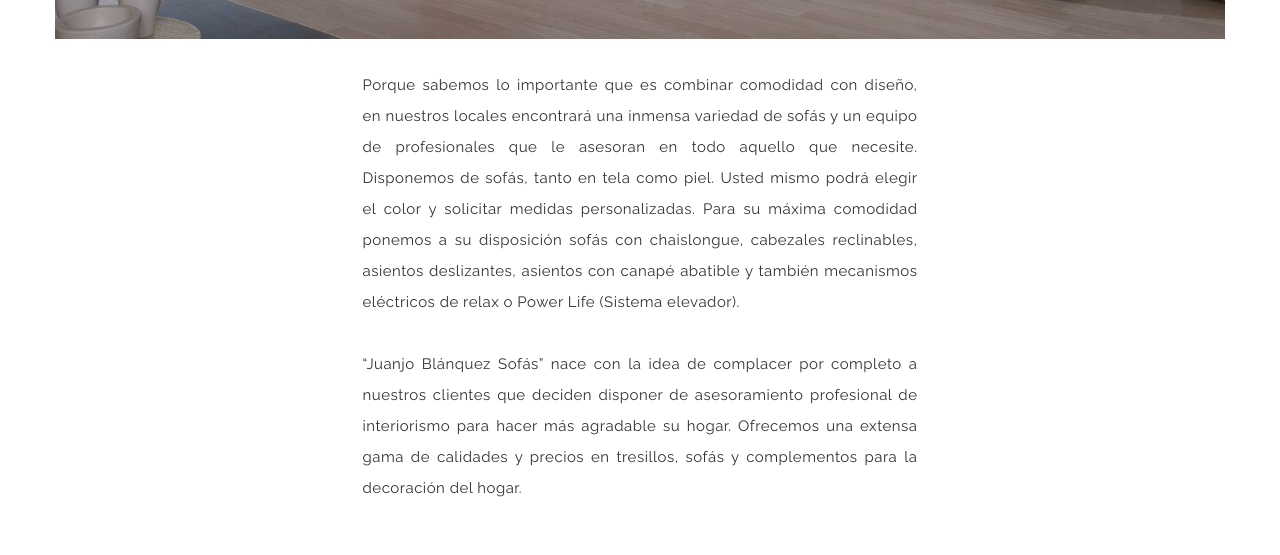
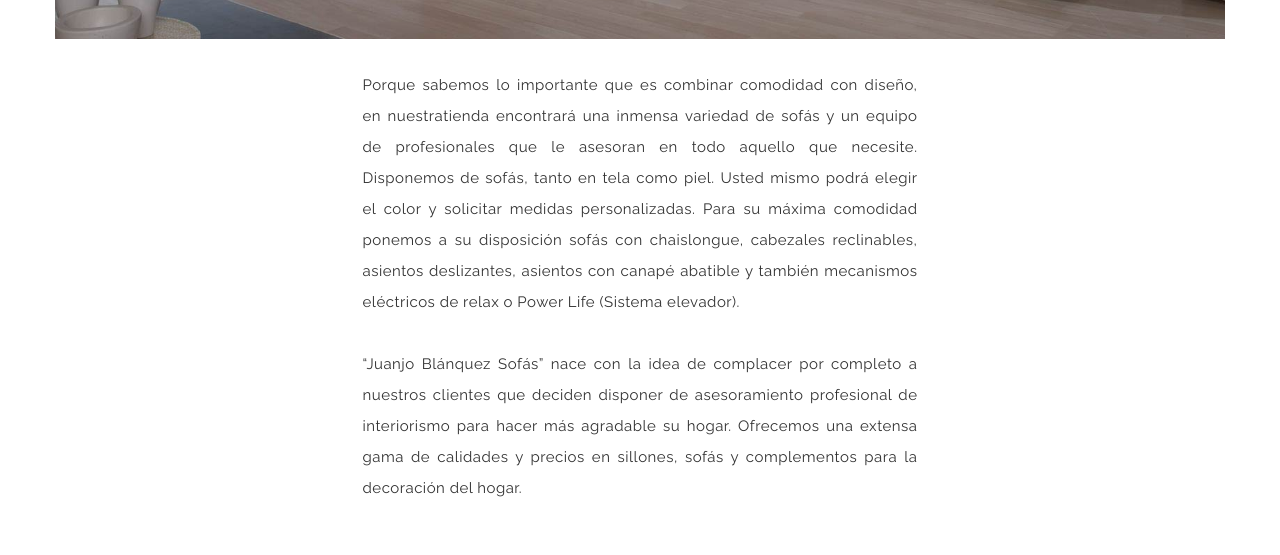
Before and after one commit to juanjoblanquezsofas/juanjoblanquezsofas.github.io, a Jekyll site: the page built from index.md, in a window 1280 px wide. Shown: the part 924-1479 px from the top of the page. Built offline with Jekyll 4.4.1, drawn with Linux system fonts in a browser that asks for light colours; nearby versions of some CDN libraries.

Commit message:
Updated index.md

```diff
--- a/index.md
+++ b/index.md
@@ -12,9 +12,9 @@ published: true
 	<div class="col-md-3"></div>
 	<div class="col-md-6">
 		<p>&nbsp;</p>
-		<p>Porque sabemos lo importante que es combinar comodidad con diseño, en nuestros locales encontrará una inmensa variedad de sofás y un equipo de profesionales que le asesoran en todo aquello que necesite. Disponemos de sofás, tanto en tela como piel. Usted mismo podrá elegir el color y solicitar medidas personalizadas. Para su máxima comodidad ponemos a su disposición sofás con chaislongue, cabezales reclinables, asientos deslizantes, asientos con canapé abatible y también mecanismos eléctricos de relax o Power Life (Sistema elevador).</p>
+		<p>Porque sabemos lo importante que es combinar comodidad con diseño, en nuestratienda encontrará una inmensa variedad de sofás y un equipo de profesionales que le asesoran en todo aquello que necesite. Disponemos de sofás, tanto en tela como piel. Usted mismo podrá elegir el color y solicitar medidas personalizadas. Para su máxima comodidad ponemos a su disposición sofás con chaislongue, cabezales reclinables, asientos deslizantes, asientos con canapé abatible y también mecanismos eléctricos de relax o Power Life (Sistema elevador).</p>
 		<p>&nbsp;</p>
-		<p>“Juanjo Blánquez Sofás” nace con la idea de complacer por completo a nuestros clientes que deciden disponer de asesoramiento profesional de interiorismo para hacer más agradable su hogar. Ofrecemos una extensa gama de calidades y precios en tresillos, sofás y complementos para la decoración del hogar.</p>
+		<p>“Juanjo Blánquez Sofás” nace con la idea de complacer por completo a nuestros clientes que deciden disponer de asesoramiento profesional de interiorismo para hacer más agradable su hogar. Ofrecemos una extensa gama de calidades y precios en sillones, sofás y complementos para la decoración del hogar.</p>
 		<p>&nbsp;</p>
 	</div>
 	<div class="col-md-3"></div>
```
